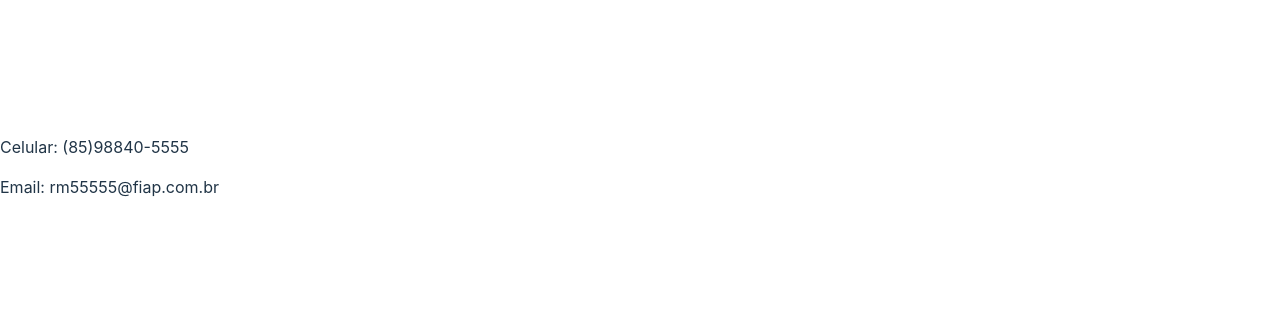
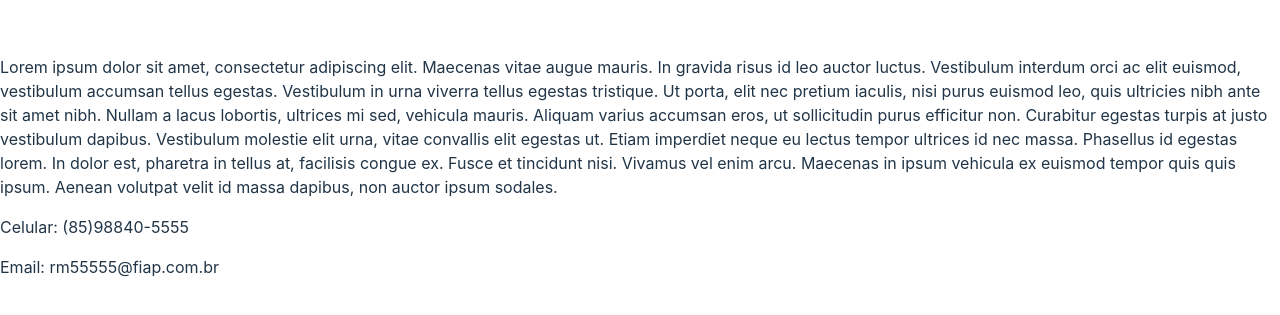
Before and after one commit to Oslyanka/checkpoint4_webdev, a React (Vite) app: page / in a window 1280 px wide. Shown: the part 233-548 px from the top of the page. Built offline with nearby package versions, Linux system fonts and the light colour scheme.

Commit message:
adicionei o home ao path

```diff
--- a/src/App.jsx
+++ b/src/App.jsx
@@ -12,7 +12,7 @@ function App() {
     <BrowserRouter>
     <Nav />
     <Routes>
-      <Route/>
+      <Route path='/' element={<Home/>}/>
       <Route/>
       <Route/>
       <Route/>
```
